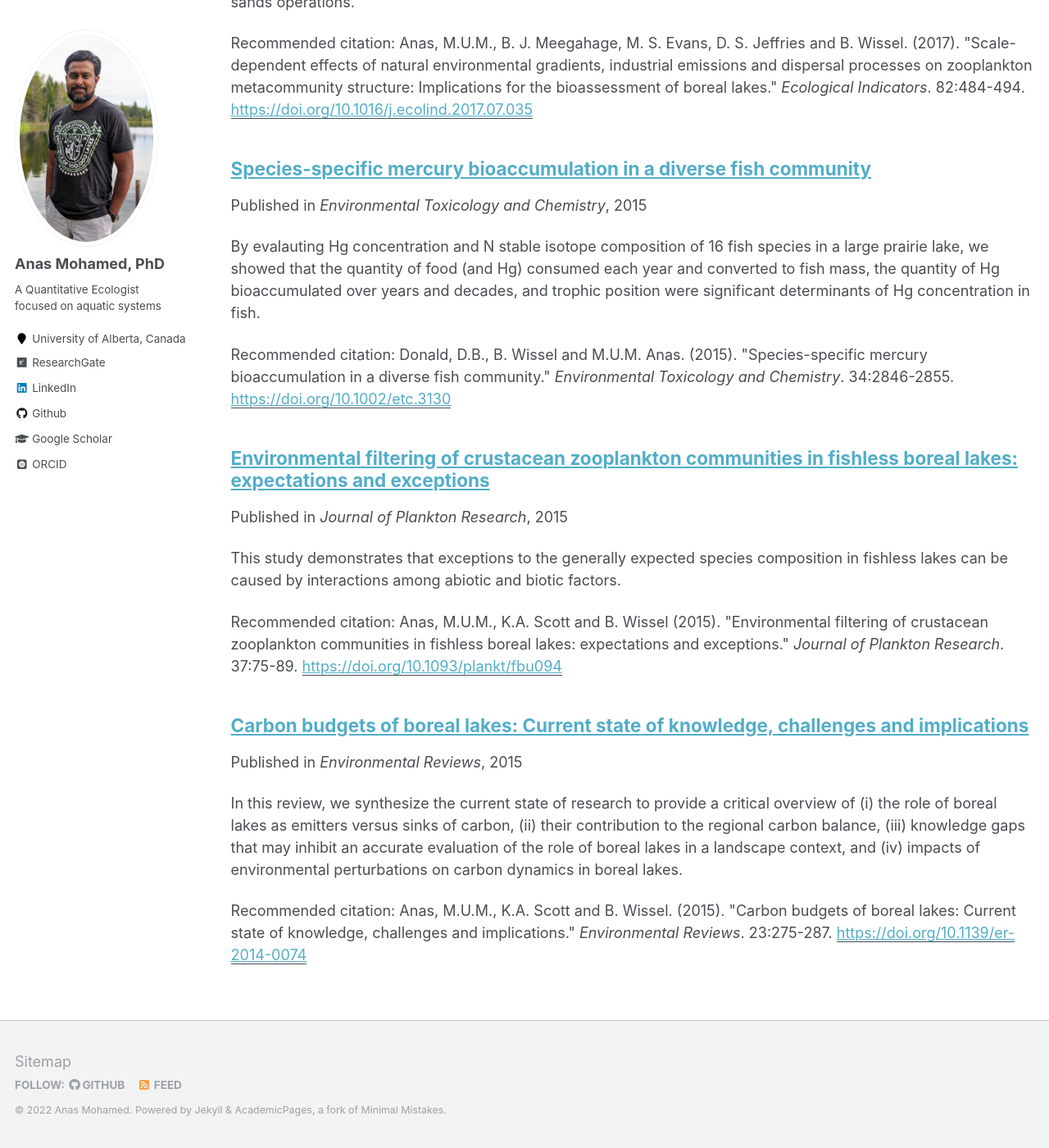
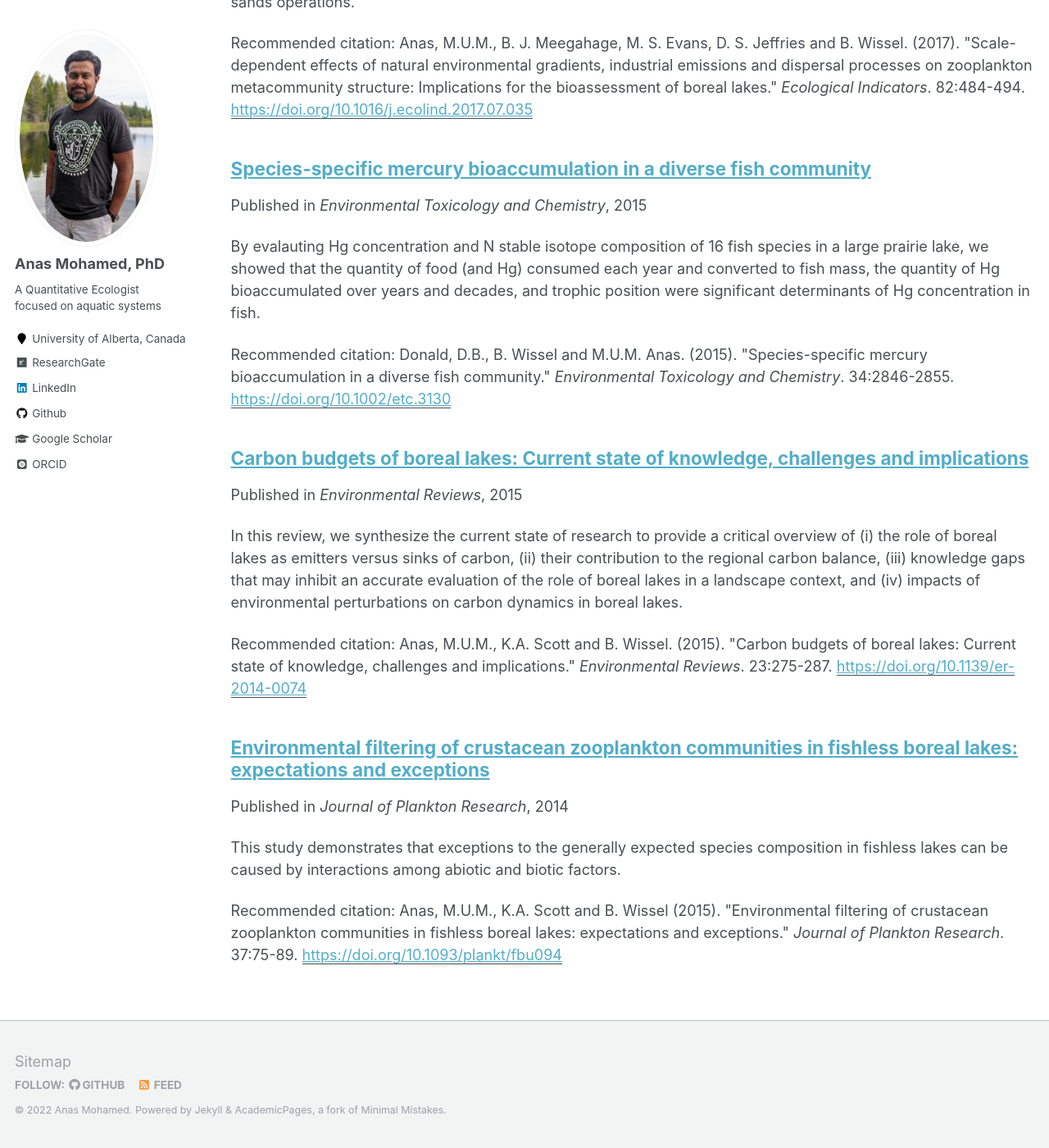
Before and after one commit to AnasMUM/AnasMUM.github.io, a Jekyll site: the page built from _pages/publications.md, in a window 1280 px wide and 1400 px high, scrolled down 1898 px. Shown: the whole window at 82% size. Built offline with Jekyll 4.4.1, drawn with Linux system fonts in a browser that asks for light colours; some web fonts are replaced.

Commit message:
Update 2014_JPR.md

```diff
--- a/_publications/2014_JPR.md
+++ b/_publications/2014_JPR.md
@@ -3,7 +3,7 @@ title: "Environmental filtering of crustacean zooplankton communities in fishles
 collection: publications
 permalink: /publication/2014_JPR
 excerpt: 'This study demonstrates that exceptions to the generally expected species composition in fishless lakes can be caused by interactions among abiotic and biotic factors.'
-date: 2015-11-01
+date: 2014-12-01
 venue: 'Journal of Plankton Research'
 paperurl: 'https://doi.org/10.1093/plankt/fbu094'
 citation: 'Anas, M.U.M., K.A. Scott and B. Wissel (2015). &quot;Environmental filtering of crustacean zooplankton communities in fishless boreal lakes: expectations and exceptions.&quot; <i>Journal of Plankton Research</i>. 37:75-89.'
```
